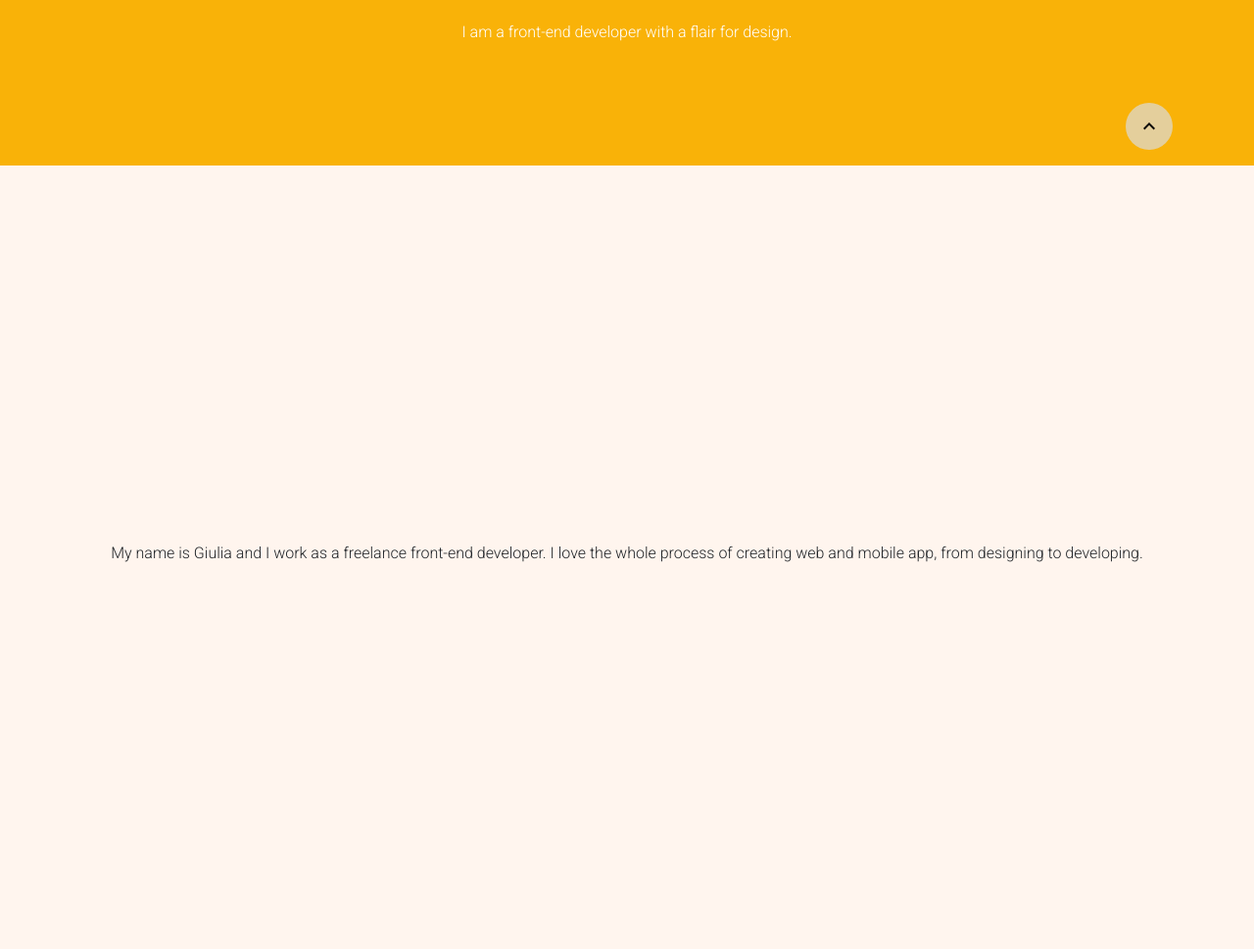
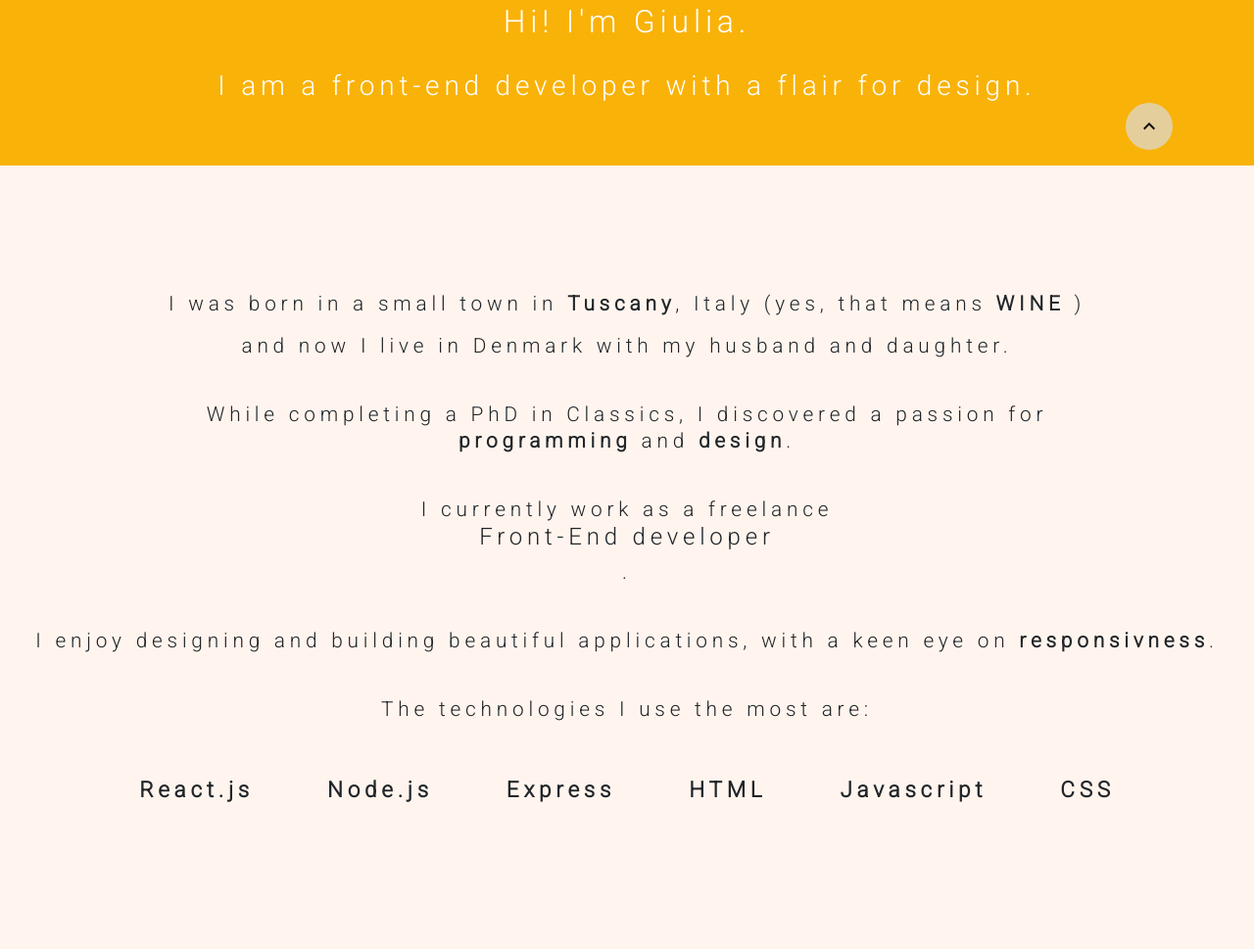
Before and after one commit to giuliafarina/Gatsy_portfolio, a Gatsby site: page / in a window 1280 px wide. Shown: the part 631-1600 px from the top of the page at 98% size. Built offline with nearby package versions, Linux system fonts and the light colour scheme; Gatsby itself is replaced by a stand-in of ours.

Commit message:
write about section

```diff
--- a/src/components/bio.js
+++ b/src/components/bio.js
@@ -5,12 +5,25 @@ import { container_bio } from "./layout.module.css";
 const Bio = ({ idProp }) => {
     return (
         <Container fluid className={container_bio} id={idProp}>
-            <p> My name is Giulia and I work as a freelance front-end developer.
-            I love the whole process of creating web and mobile app, from designing to developing.
+
+            <p>I was born in a small town in <b>Tuscany</b>, Italy (yes, that means <b>WINE</b> )<p />   <p>and now I live in Denmark with my husband and daughter.</p> <br />
+                <p> While completing a PhD in Classics, I discovered a passion for <br /><p><b>programming</b> and <b>design</b>.</p>
+
+                </p><br />
+                <p>
+                    I currently work as a freelance <strong><h4>Front-End developer</h4></strong>.
+                </p><br />
+                <p>I enjoy designing and building beautiful applications, with a keen eye on <b>responsivness</b>.</p><br />
+                <p>The technologies I use the most are:</p>
+                <label>React.js</label><label>Node.js</label><label>Express</label><label>HTML</label><label>Javascript</label><label>CSS</label>
 
 
 
-        </p>
+
+
+
+
+            </p>
 
         </Container>
 
--- a/src/components/layout.module.css
+++ b/src/components/layout.module.css
@@ -6,6 +6,8 @@
 
 * {
   font-family:'Roboto', sans-serif;
+  letter-spacing: 0.3rem;
+  line-height: 1.3;
 }
 
 
@@ -43,12 +45,8 @@
 
  /* Navbar_section starts here */
 
-.nav-bar{
-
-  padding-left: 80%;
-
-
-
+.navBar{
+  margin-bottom: 5%;
 }
 .nav-links {
   display: flex;
@@ -74,9 +72,18 @@
   background-color: seashell;
   text-align: center;
 
-  padding: 30%;
+  padding-top:10%;
   height: 100vh;
 }
+.container_bio p {
+  font-size: 1.3rem;
+}
+.container_bio label{
+  font-size: 1.4rem;
+  font-weight: bolder;
+  padding:3%;
+}
+
 
 /* Projects section starts here */
 .container_projects {
--- a/src/components/me.js
+++ b/src/components/me.js
@@ -10,7 +10,7 @@ const Me = ({ idProp }) => {
         <div>
             <Image src={photoCV} className={photoHero} fluid /><p id={idProp}>
 
-                <h2>Hi! I'm Giulia.</h2> <br />I am a front-end developer with a flair for design.<br />
+                <h2>Hi! I'm Giulia.</h2> <br /><h3>I am a front-end developer with a flair for design.</h3><br />
 
 
 
```
